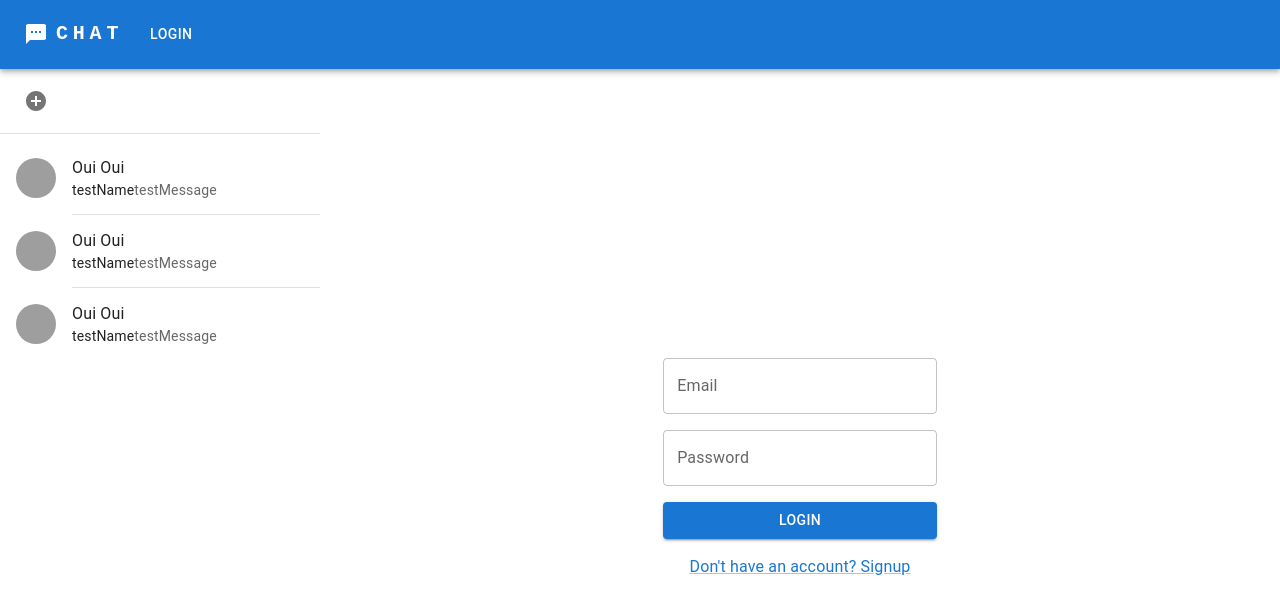
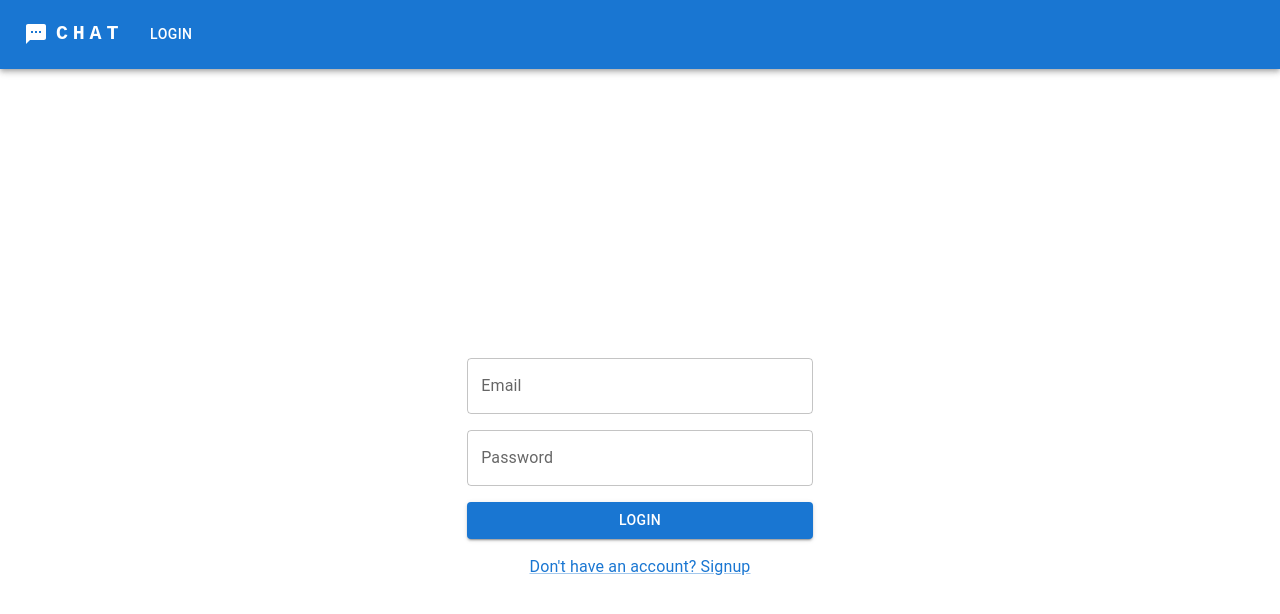
Before and after one commit to CihanEksi/chat-react-ts-ui, a React (Vite) app: page /login in a window 1280 px wide. Shown: the top 614 px of the page. Built offline with nearby package versions, Linux system fonts and the light colour scheme; grey boxes are pictures that could not be loaded.

Commit message:
chat list display logic added

```diff
--- a/src/App.tsx
+++ b/src/App.tsx
@@ -14,6 +14,7 @@ import { loadErrorMessages, loadDevMessages } from "@apollo/client/dev";
 import Header from "./components/Header/Header";
 import SnackBar from "./components/SnackBar/SnackBar";
 import ChatList from "./components/Chat/ChatList";
+import usePath from "./hooks/usePath";
 
 if (process.env.NODE_ENV === "development") {
   // Adds messages only in a dev environment
@@ -28,27 +29,38 @@ const darkTheme = createTheme({
 });
 
 const App = () => {
+  const { path } = usePath();
+  const defaultPath = path === "/";
+
   return (
     <ApolloProvider client={client}>
       <ThemeProvider theme={darkTheme}>
         <CssBaseline />
         <Header />
+        <Guard>
+          {defaultPath ? (
             <Grid container>
               <Grid item md={3}>
                 <ChatList />
               </Grid>
               <Grid item md={9}>
-            <Container>
-              <Guard>
-                <RouterProvider router={router} />
-              </Guard>
-              <SnackBar />
-            </Container>
+                <Routes />
               </Grid>
             </Grid>
+          ) : (
+            <Routes />
+          )}
+        </Guard>
       </ThemeProvider>
     </ApolloProvider>
   );
 };
 
+const Routes = () => (
+  <Container>
+    <RouterProvider router={router} />
+    <SnackBar />
+  </Container>
+);
+
 export default App;
--- a/src/components/Auth/Guard.tsx
+++ b/src/components/Auth/Guard.tsx
@@ -1,6 +1,7 @@
 import { useEffect } from "react";
 import { excludedRoutes } from "../../constants/excluded-routes";
 import useGeneralStore from "../../managers/stateManager/general.zustand";
+import usePath from "../../hooks/usePath";
 
 interface GuardProps {
   children: JSX.Element;
@@ -8,8 +9,9 @@ interface GuardProps {
 
 const Guard = ({ children }: GuardProps) => {
   const me = useGeneralStore((state) => state.me);
+  const { path } = usePath();
   const includedCurrentRoute = excludedRoutes.includes(
-    window.location.pathname // we are using window to get the current path because Guard is a top-level component
+    path
   );
   const isUserLoggedIn = me !== null;
   const managedCondition = !includedCurrentRoute && !isUserLoggedIn;
--- /dev/null
+++ b/src/hooks/usePath.ts
@@ -0,0 +1,15 @@
+import { useEffect, useState } from "react";
+import router from "../routes/Routes";
+
+const usePath = () => {
+  const [path, setPath] = useState<string>(window.location.pathname);
+  useEffect(() => {
+    router.subscribe((state) => {
+      setPath(state.location.pathname);
+    });
+  });
+
+  return { path };
+};
+
+export default usePath;
```
Lines whose indentation alone changed are shown as unchanged.
